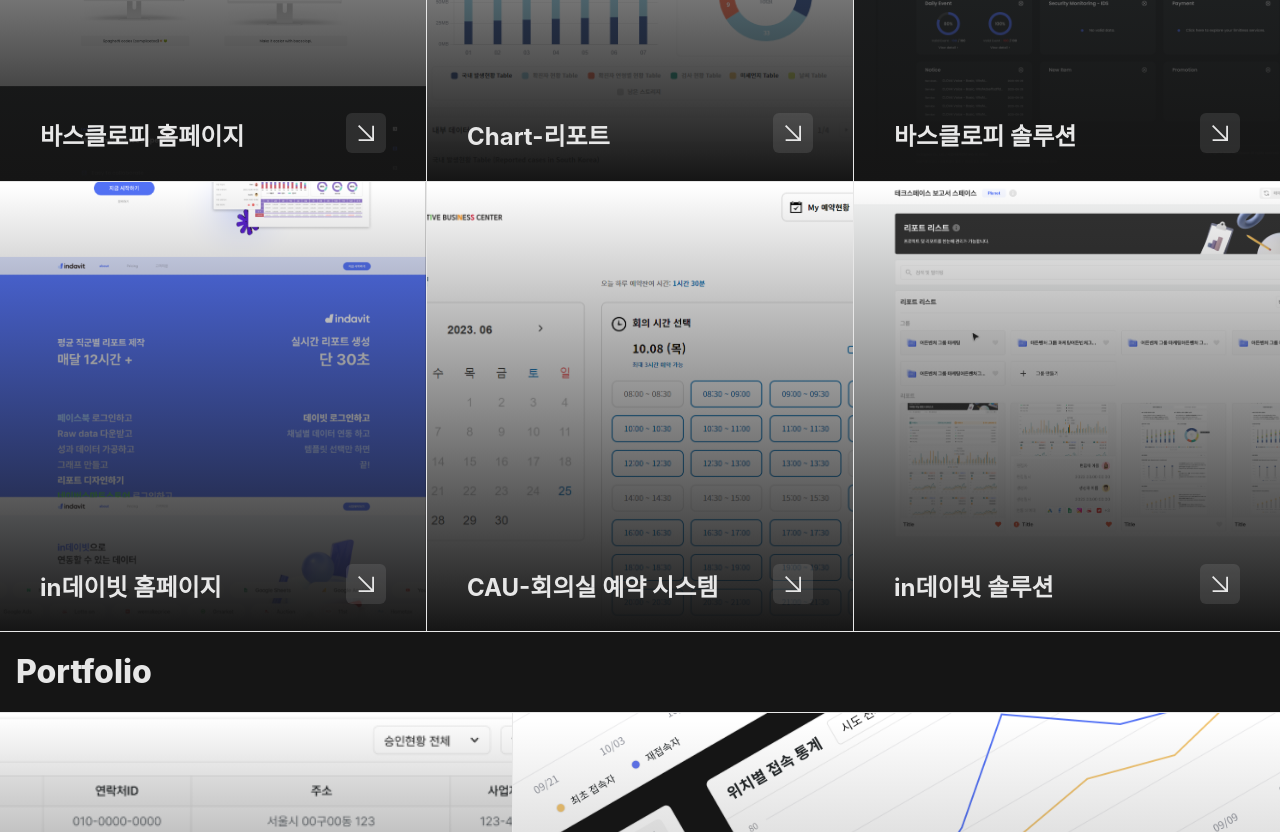
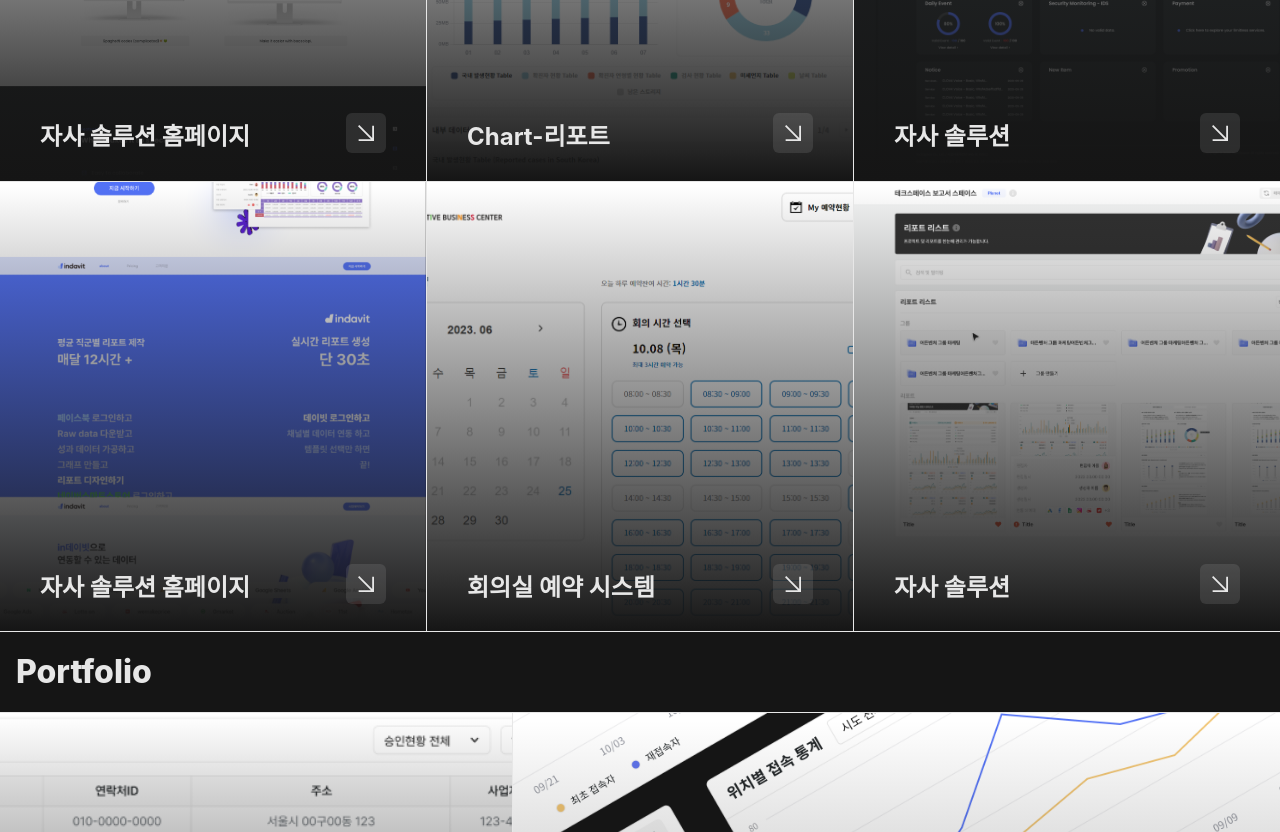
Before and after one commit to minjung4149/portfolio, a website: page index.html in a window 1280 px wide. Shown: the part 3280-4112 px from the top of the page. Drawn offline with nearby package versions, Linux system fonts and the light colour scheme; a web font is replaced by a local one.

Commit message:
[FIX] 이미지명 및 특정명칭 수정

```diff
--- a/index.html
+++ b/index.html
@@ -617,16 +617,16 @@
         <div class="div split">
           <div class="project">
             <div class="img_wrap">
-              <img src="img/work/baasclopi_h.png" alt="바스클로피 홈페이지" />
+              <img src="img/work/solution01_h.png" alt="자사 솔루션 홈페이지" />
             </div>
             <div class="project_desc">
               <div class="gradient_bg"></div>
               <a href="https://clopi.cafe24.com/web_baasclopi/index.php" class="txt" target="_blank"
                 rel="noopener noreferrer">
                 <div class="tt_line f_b_c">
-                  <h3>바스클로피 홈페이지</h3>
+                  <h3>자사 솔루션 홈페이지</h3>
                   <div class="onclick_icon">
-                    <img src="img/onclick.svg" alt="work,portfolio 보기, 클릭시 새창열림" />
+                    <img src="img/onclick.svg" alt="자사 솔루션 홈페이지" />
                   </div>
                 </div>
                 <p class="desc">
@@ -639,15 +639,15 @@
           </div>
           <div class=" project">
             <div class="img_wrap">
-              <img src="img/work/indavit_h.png" alt="인데이빗 홈페이지" />
+              <img src="img/work/solution02_h.png" alt="자사 소루션 홈페이지" />
             </div>
             <div class="project_desc">
               <div class="gradient_bg"></div>
               <a href="https://indavit.com/" class="txt" target="_blank">
                 <div class="tt_line f_b_c">
-                  <h3>in데이빗 홈페이지</h3>
+                  <h3>자사 솔루션 홈페이지</h3>
                   <div class="onclick_icon">
-                    <img src="img/onclick.svg" alt="work,portfolio 보기, 클릭시 새창열림" />
+                    <img src="img/onclick.svg" alt="자사 소루션 홈페이지" />
                   </div>
                 </div>
                 <p class="desc">
@@ -659,7 +659,7 @@
             </div>
           </div>
         </div>
-        <!-- //바스클로피 홈페이지, 인데이빗 홈페이지 -->
+        <!-- //홈페이지 -->
 
         <div class="div split">
           <div class=" project">
@@ -672,7 +672,7 @@
                 <div class="tt_line f_b_c">
                   <h3>Chart-리포트</h3>
                   <div class="onclick_icon">
-                    <img src="img/onclick.svg" alt="work,portfolio 보기, 클릭시 새창열림" />
+                    <img src="img/onclick.svg" alt="chart 리포트" />
                   </div>
                 </div>
                 <p class="desc">
@@ -685,15 +685,15 @@
           </div>
           <div class=" project">
             <div class="img_wrap">
-              <img src="img/work/cau.png" alt="CAU-회의실 예약 시스템" />
+              <img src="img/work/reservation.png" alt="회의실 예약 시스템" />
             </div>
             <div class="project_desc">
               <div class="gradient_bg"></div>
               <a href="http://kirakira4149.dothome.co.kr/cau/index.html" class="txt" target="_blank">
                 <div class="tt_line f_b_c">
-                  <h3>CAU-회의실 예약 시스템</h3>
+                  <h3>회의실 예약 시스템</h3>
                   <div class="onclick_icon">
-                    <img src="img/onclick.svg" alt="work,portfolio 보기, 클릭시 새창열림" />
+                    <img src="img/onclick.svg" alt="회의실 예약 시스템" />
                   </div>
                 </div>
                 <p class="desc">
@@ -705,20 +705,20 @@
             </div>
           </div>
         </div>
-        <!-- //chart레포트, cau 회의실예약시스템 -->
+        <!-- //chart레포트, 회의실예약시스템 -->
 
         <div class="div split">
           <div class="project">
             <div class="img_wrap">
-              <img src="img/work/baasclopi.png" alt="바스클로피 솔루션" />
+              <img src="img/work/solution01.png" alt="자사 솔루션" />
             </div>
             <div class="project_desc">
               <div class="gradient_bg"></div>
               <a href="https://clopi.cafe24.com/demo/index.html" class="txt" target="_blank" rel="noopener noreferrer">
                 <div class="tt_line f_b_c">
-                  <h3>바스클로피 솔루션</h3>
+                  <h3>자사 솔루션</h3>
                   <div class="onclick_icon">
-                    <img src="img/onclick.svg" alt="work,portfolio 보기, 클릭시 새창열림" />
+                    <img src="img/onclick.svg" alt="자사 솔루션" />
                   </div>
                 </div>
                 <p class="desc">
@@ -731,15 +731,15 @@
           </div>
           <div class="project">
             <div class="img_wrap">
-              <img src="img/work/indavit.png" alt="인데이빗 솔루션" />
+              <img src="img/work/solution02.png" alt="자사 솔루션" />
             </div>
             <div class="project_desc">
               <div class="gradient_bg"></div>
               <a href="https://space.indavit.com" class="txt" target="_blank" rel="noopener noreferrer">
                 <div class="tt_line f_b_c">
-                  <h3>in데이빗 솔루션</h3>
+                  <h3>자사 솔루션</h3>
                   <div class="onclick_icon">
-                    <img src="img/onclick.svg" alt="work,portfolio 보기, 클릭시 새창열림" />
+                    <img src="img/onclick.svg" alt="자사 솔루션" />
                   </div>
                 </div>
                 <p class="desc">
@@ -752,7 +752,7 @@
             </div>
           </div>
         </div>
-        <!-- //바스클로피, 인데이빗 솔루션 -->
+        <!-- //자사 솔루션 -->
 
       </div>
     </section>
```
Also changed, not shown: img/work/reservation.png (renamed from img/work/cau.png), img/work/solution01.png (renamed from img/work/baasclopi.png), img/work/solution01_h.png (renamed from img/work/baasclopi_h.png), img/work/solution02.png (renamed from img/work/indavit.png), img/work/solution02_h.png (renamed from img/work/indavit_h.png).
